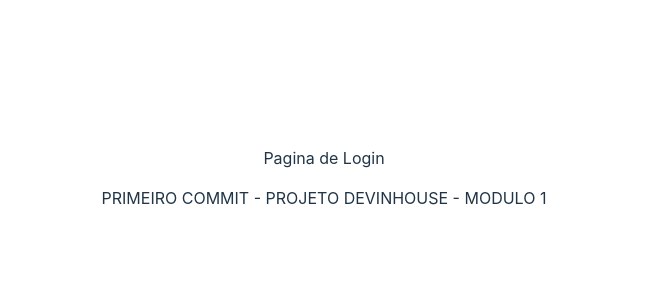
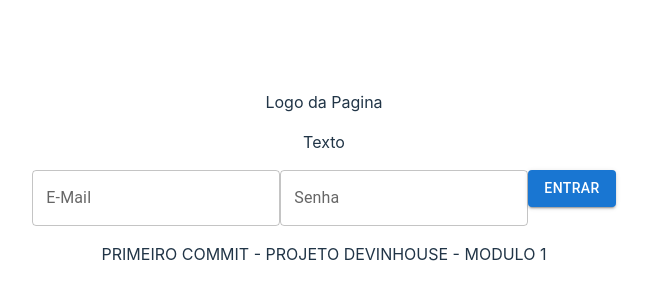
Before and after one commit to Dedecow/projetosSenai, a React (Vite) app: page / in a window 1280 px wide. Shown: the part 222-522 px from the top of the page, without its empty margins (316-964 px from the left). Built offline with nearby package versions, Linux system fonts and the light colour scheme.

Commit message:
Pagina-de-Login

```diff
--- a/package.json
+++ b/package.json
@@ -10,6 +10,9 @@
     "preview": "vite preview"
   },
   "dependencies": {
+    "@emotion/react": "^11.11.1",
+    "@emotion/styled": "^11.11.0",
+    "@mui/material": "^5.14.4",
     "react": "^18.2.0",
     "react-dom": "^18.2.0"
   },
--- a/src/App.jsx
+++ b/src/App.jsx
@@ -1,11 +1,11 @@
 import './App.css'
-import { Login } from './pages/login'
+import { LoginPage } from './pages/login'
 
 function App() {
 
   return (
     <>
-      <Login/>
+      <LoginPage/>
       <p> PRIMEIRO COMMIT - PROJETO DEVINHOUSE - MODULO 1 </p>
     </>
   )
--- /dev/null
+++ b/src/components/Login/index.jsx
@@ -0,0 +1,16 @@
+import { Button, TextField } from "@mui/material";
+
+function Login (){
+
+    return(
+        <>
+        <p> Logo da Pagina </p>
+        <p> Texto </p>
+        <TextField label="E-Mail" variant="outlined" />
+        <TextField label="Senha" variant="outlined" />
+        <Button variant="contained"> ENTRAR </Button>
+        </>
+
+    )
+}
+export { Login };
--- a/src/pages/login/index.jsx
+++ b/src/pages/login/index.jsx
@@ -1,8 +1,9 @@
-function Login (){
+import { Login } from "../../components/Login";
 
-    return(
-        <p> Pagina de Login </p>
-    )
+
+function LoginPage (){
+
+    return <Login />
 }
 
-export { Login };
+export { LoginPage };
```
Also changed, not shown: src/assets/image/logotipo.jpeg (added), 1 other file (tests, documents, lock files or other folders).
